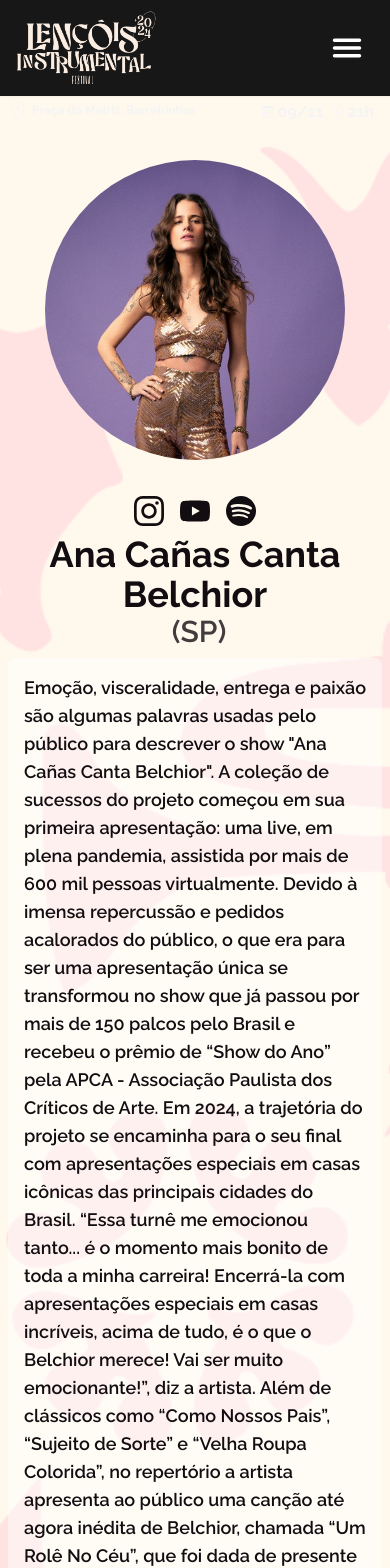
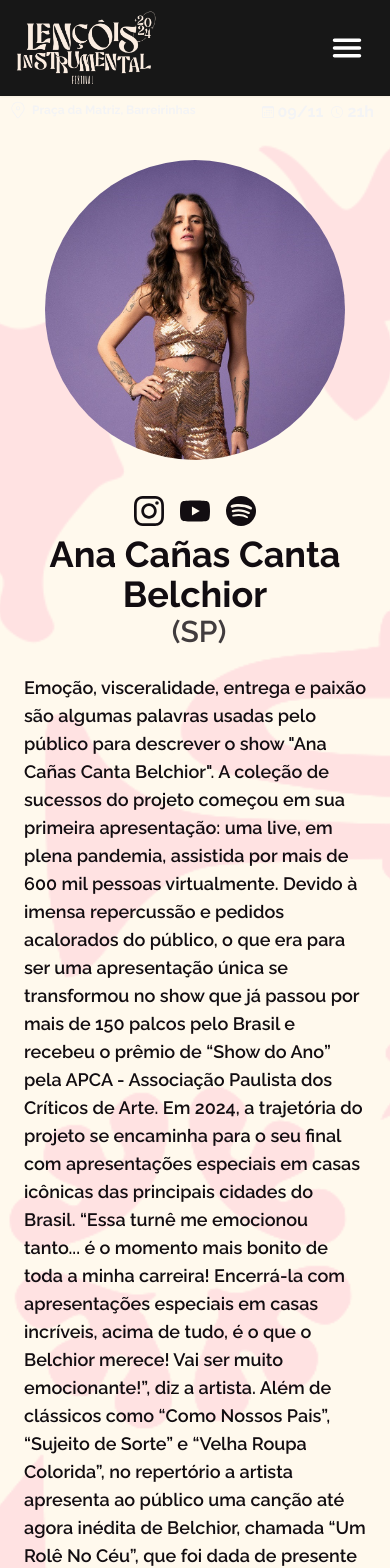
Before and after one commit to romuloromulo/lencoisjazzeblues, a Next.js app: page /atracoes/AnaCanas in a window 390 px wide. Shown: the top 1568 px of the page. Built offline with nearby package versions, Linux system fonts and the light colour scheme.

Commit message:
melhorando layout

```diff
--- a/src/app/atracoes/[id]/page.jsx
+++ b/src/app/atracoes/[id]/page.jsx
@@ -11,9 +11,7 @@ import trompete from "../../../../public/trompete.png";
 import bg from "../../../../public/pattern.png";
 
 function Page({ params }) {
-  console.log(params);
   const artista = atracoes.find((item) => item.id === params.id);
-  console.log("ARTISTA", artista);
 
   if (!artista) {
     return <div>Artista não encontrado</div>;
@@ -25,19 +23,21 @@ function Page({ params }) {
       animate={{ opacity: 1, y: 0 }}
       exit={{ opacity: 0, x: -100 }}
       transition={{ duration: 1 }}
-      className="min-h-screen  mx-auto md:pb-24 bg-background-white relative -z-0"
+      className="relative min-h-screen mx-auto md:pb-24 bg-background-white"
     >
+      <div className="absolute inset-0">
         <Image
           src={bg}
-        alt=""
-        className="absolute -z-10 opacity-20"
+          alt="bg"
+          layout="fill"
           objectFit="cover"
-        fill={true}
+          className="opacity-20"
         />
+      </div>
 
       <div
         id="Container"
-        className="px-2 md:px-10 flex lg:flex-row flex-col text-background-primary items-start
+        className="relative z-10 px-2 md:px-10 flex lg:flex-row flex-col text-background-primary items-start
          w-full justify-center h-full md:pt-[30px] lg:space-x-8 container mx-auto"
       >
         <div
@@ -60,8 +60,8 @@ function Page({ params }) {
               </div>
             </div>
           </div>
-          <div className="flex text-center w-full flex-col lg:flex-row   items-center bg-blue mt-2">
-            <div className="text-4xl text-center  md:text-left md:text-5xl font-bold text-background-primary z-20 ">
+          <div className="flex text-center w-full flex-col lg:flex-row items-center mt-2">
+            <div className="text-4xl text-center md:text-left md:text-5xl font-bold text-background-primary z-20">
               {artista.nome}
             </div>
             <div className="md:text-4xl text-3xl font-semibold text-background-primary/80 ml-2">
@@ -69,7 +69,7 @@ function Page({ params }) {
             </div>
           </div>
 
-          <div className="text-lg text-start mt-2 text-background-primary bg-white/50 p-4 rounded-lg font-semibold">
+          <div className="text-lg text-start mt-2 text-background-primary p-4 rounded-lg font-semibold">
             {artista.release || "Release não disponível"}
           </div>
           <ul className="lg:flex gap-4 mt-4 hidden">
@@ -96,10 +96,7 @@ function Page({ params }) {
             )}
           </ul>
         </div>
-        <div
-          className="w-full mx-auto sm:w-1/2 order-first lg:order-last flex flex-col items-center justify-start
-        "
-        >
+        <div className="w-full mx-auto sm:w-1/2 order-first lg:order-last flex flex-col items-center justify-start">
           <div className="text-zinc-100 font-bold mb-4 flex justify-between w-full items-center text-xs md:hidden">
             <div className="flex items-center justify-center space-x-1">
               <CiLocationOn size={20} />
@@ -154,21 +151,21 @@ function Page({ params }) {
             )}
           </ul>
         </div>
-        <div className="px-2 flex items-center w-full justify-between text-sm md:hidden mb-8">
+      </div>
+      <div className="relative z-10 px-2 flex items-center w-full justify-between text-sm md:hidden mb-8">
         <div>
           <Link href="/atracoes">
-              <div className="text-sm px-4 font-semibold w-auto p-2 mt-8 whitespace-nowrap bg-background-secondary border-2 text-background-white  rounded-full hover:bg-transparent hover:-translate-y-2 hover:text-yellow-500 duration-300 cursor-pointer">
+            <div className="text-sm px-4 font-semibold w-auto p-2 mt-8 whitespace-nowrap bg-background-secondary border-2 text-background-white rounded-full hover:bg-transparent hover:-translate-y-2 hover:text-yellow-500 duration-300 cursor-pointer">
               Outras Atrações
             </div>
           </Link>
         </div>
         <div>
           <Link href="/programacao">
-              <div className=" text-sm px-4 font-semibold p-2 mt-8 bg-purple-600 whitespace-nowrap bg-primary-pink text-background-white rounded-full hover:bg-transparent hover:-translate-y-2 hover:text-purple-600 duration-300 cursor-pointer">
+            <div className="text-sm px-4 font-semibold p-2 mt-8 bg-purple-600 whitespace-nowrap bg-primary-pink text-background-white rounded-full hover:bg-transparent hover:-translate-y-2 hover:text-purple-600 duration-300 cursor-pointer">
               Programação completa
             </div>
           </Link>
-          </div>
         </div>
       </div>
     </motion.div>
--- a/src/components/layout/footer.jsx
+++ b/src/components/layout/footer.jsx
@@ -9,10 +9,7 @@ import Link from "next/link";
 
 function Footer() {
   return (
-    <section
-      id="Footer"
-      className="flex flex-col items-center bg-background-primary"
-    >
+    <section id="Footer" className="flex flex-col items-center bg-neutral-900">
       <div className="relative w-full md:containermd:mt-32  p-0 bg-transparent  md:p-8">
         <Image
           src={patrocinio}
--- a/src/components/sections/oficinas.jsx
+++ b/src/components/sections/oficinas.jsx
@@ -8,10 +8,10 @@ function Oficinas() {
   return (
     <section
       id="Shows"
-      className="relative bg-background-primary mx-auto min-h-svh pb-8 overflow-hidden z-20" // Adicione overflow-hidden para evitar que a imagem vaze para fora da seção
+      className="relative bg-background-primary mx-auto min-h-svh pb-12 overflow-hidden z-20" // Adicione overflow-hidden para evitar que a imagem vaze para fora da seção
     >
       <div className="sm:container mx-auto flex flex-col items-center justify-center z-10">
-        <div className="sm:p-4  rounded-full shadow-sm mt-20">
+        <div className="sm:p-4  rounded-full shadow-sm my-12">
           <h1 className="text-6xl font-bold p-4 b bg-gradient-to-r from-primary-yellow to-primary-pink rounded-full ">
             <span className="font-bold md:text-7xl text-5xl text-background-white ">
               Oficinas
```
Lines whose indentation alone changed are shown as unchanged.
